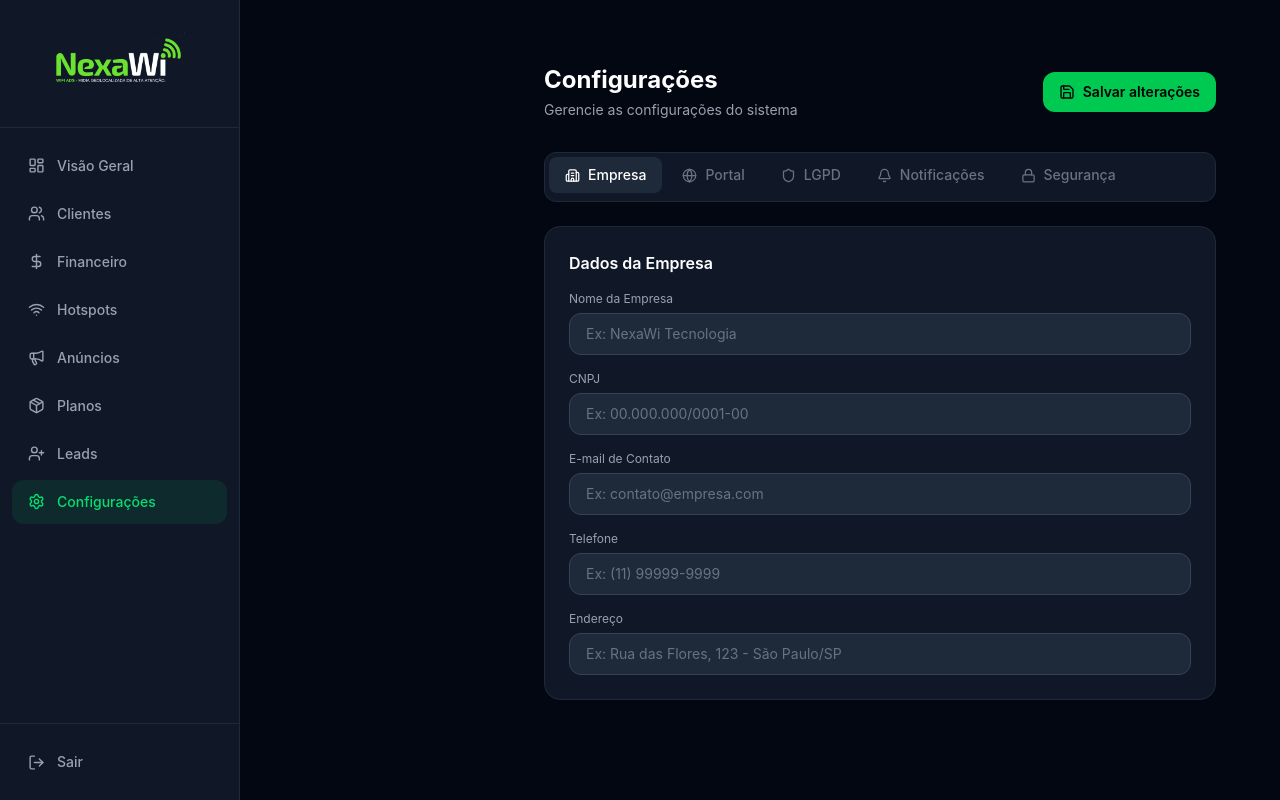
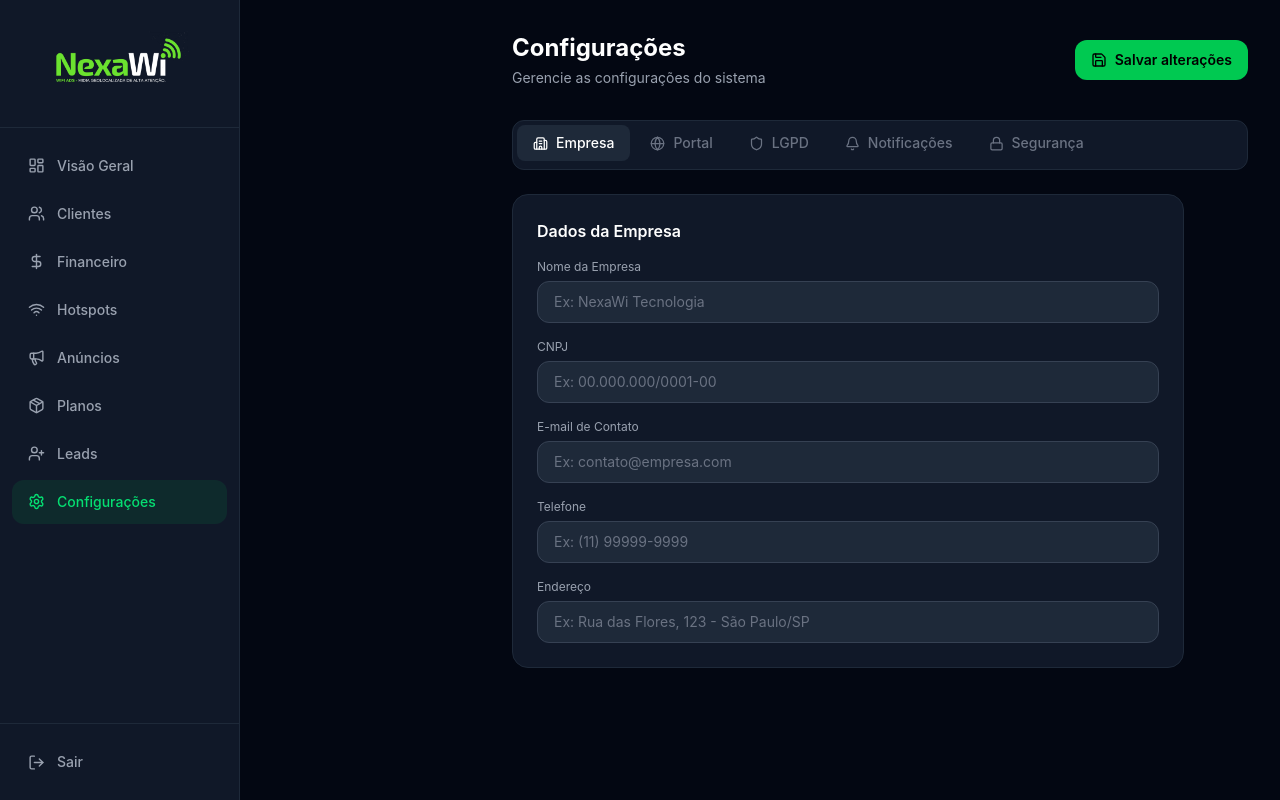
Before and after one commit to jamesnebou/nexawi-ads, a Next.js app: page /dashboard/configuracoes in a window 1280 px wide. Built offline with nearby package versions, Linux system fonts and the light colour scheme; no server answers; the database is empty.

Commit message:
Atualiza o padding

```diff
--- a/src/app/dashboard/configuracoes/page.js
+++ b/src/app/dashboard/configuracoes/page.js
@@ -121,7 +121,7 @@ export default function Configuracoes() {
   }
 
   return (
-    <main className="flex-1 px-8 py-8 overflow-auto">
+    <main className="flex-1 overflow-auto"> {/* REMOVIDO px-8 py-8 - o padding agora é do layout pai */}
       <div className="flex items-center justify-between mb-8">
         <div>
           <h1 className="text-2xl font-bold text-white">Configurações</h1>
```
